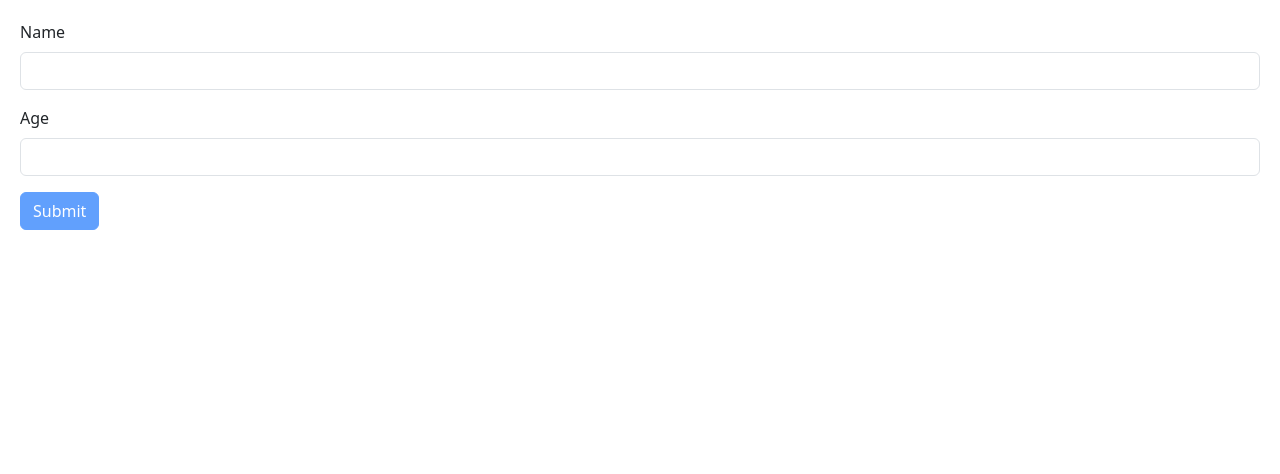
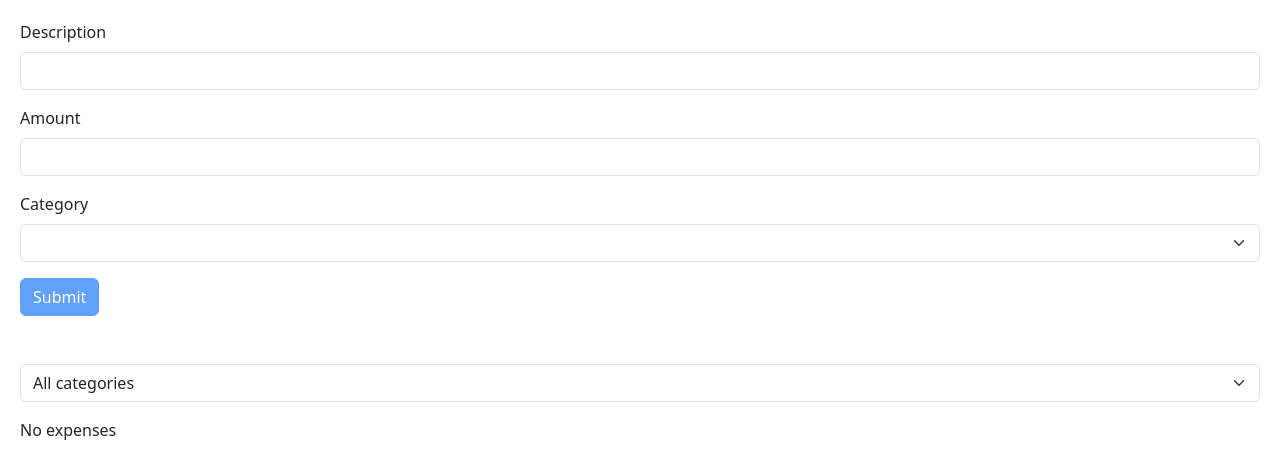
Before and after one commit to YoraneA/react-app, a React (Vite) app: page / in a window 1280 px wide. Shown: the top 474 px of the page. Built offline with nearby package versions, Linux system fonts and the light colour scheme.

Commit message:
Project - Build Expense Tracker

```diff
--- a/src/App.tsx
+++ b/src/App.tsx
@@ -1,9 +1,40 @@
 import Form from "./components/Form.tsx";
+import {useState} from "react";
+import ExpenseList from "./components/expense-tracker/components/ExpenseList.tsx";
+import ExpenseFilter from "./components/expense-tracker/components/ExpenseFilter.tsx";
+import ExpenseForm from "./components/expense-tracker/components/ExpenseForm.tsx";
 
 export default function App() {
+  const [expenses, setExpenses] = useState<Expense[]>([]);
+  const [selectedCategory, setSelectedCategory] = useState<string>('');
+
+  const expensesFiltered = selectedCategory
+    ? expenses.filter(e => e.category === selectedCategory)
+    : expenses;
+
+  const handleSubmit = (data: Expense) => {
+    const expense = { ...data, id: expenses.length + 1 };
+
+    setExpenses([...expenses, expense]);
+  }
+
+  const filterExpenses = (category: string) => {
+    setSelectedCategory(category);
+  }
+
+  const deleteExepense = (id: number) => {
+    setExpenses(expenses.filter(e => e.id !== id));
+  }
+
   return (
     <>
-      <Form/>
+      <div className="mb-5">
+        <ExpenseForm addExpense={handleSubmit}/>
+      </div>
+      <div className="mb-3">
+        <ExpenseFilter onSelectCategory={filterExpenses}/>
+      </div>
+      <ExpenseList expenses={expensesFiltered} onDelete={deleteExepense}/>
     </>
   );
 }
--- /dev/null
+++ b/src/components/expense-tracker/Categories.tsx
@@ -0,0 +1 @@
+export const categories = ['Groceries', 'Utilities', 'Entertainment'];
--- /dev/null
+++ b/src/components/expense-tracker/components/ExpenseFilter.tsx
@@ -0,0 +1,19 @@
+import {categories} from "../Categories.tsx";
+
+export default function ExpenseFilter({onSelectCategory}: Props) {
+  return (
+    <select
+      className='form-select'
+      onChange={(e) => onSelectCategory(e.target.value)}
+    >
+      <option value=''>All categories</option>
+      {categories.map(category =>
+        <option key={category} value={category}>{category}</option>
+      )}
+    </select>
+  )
+}
+
+interface Props {
+  onSelectCategory: (category: string) => void;
+}
--- /dev/null
+++ b/src/components/expense-tracker/components/ExpenseForm.tsx
@@ -0,0 +1,80 @@
+import {FieldValues, useForm} from "react-hook-form";
+import z from 'zod';
+import {zodResolver} from "@hookform/resolvers/zod";
+import {categories} from "../Categories.tsx";
+
+const schema = z.object({
+  description: z
+    .string()
+    .min(3, { message: 'Description should be at least 3 characters' })
+    .max(50, { message: 'Description should be at most 50 characters' }),
+  amount: z
+    .number({ invalid_type_error: 'Amount field is required' })
+    .min(0.01, { message: 'Amount is required' })
+    .max(100_000),
+  category: z
+    .enum(categories, {
+      errorMap: () => ({ message: ('Category is required') })
+    })
+})
+
+type ExpenseFormData = z.infer<typeof schema>;
+
+export default function ExpenseForm({addExpense}: Props) {
+  const { register, handleSubmit, formState: { errors, isValid }, reset } = useForm<ExpenseFormData>({ resolver: zodResolver(schema) });
+
+  const onSubmit = (data: ExpenseFormData) => {
+    addExpense(data);
+    reset();
+  }
+
+  return (
+    <form onSubmit={handleSubmit(onSubmit)}>
+      <div className="mb-3">
+        <label htmlFor="description" className="form-label">Description</label>
+        <input
+          {...register('description')}
+          id="description"
+          type="text"
+          className="form-control"
+        />
+        {errors.description && <p className="text-danger">{errors.description.message}</p>}
+      </div>
+      <div className="mb-3">
+        <label htmlFor="amount" className="form-label">Amount</label>
+        <input
+          {...register('amount', { valueAsNumber: true })}
+          id="amount"
+          type="number"
+          className="form-control"
+        />
+        {errors.amount && <p className="text-danger">{errors.amount.message}</p>}
+      </div>
+      <div className={"mb-3"}>
+        <label htmlFor="category" className="form-label">Category</label>
+        <select
+          {...register('category')}
+          id="category"
+          className="form-select"
+        >
+          <option value=""></option>
+          {categories.map(category =>
+            <option key={category} value={category}>{category}</option>
+          )}
+        </select>
+        {errors.category && <p className="text-danger">{errors.category.message}</p>}
+      </div>
+      <button
+        type="submit"
+        disabled={!isValid}
+        className="btn btn-primary"
+      >
+        Submit
+      </button>
+    </form>
+  )
+}
+
+interface Props {
+  addExpense: (data: FieldValues) => void;
+}
--- /dev/null
+++ b/src/components/expense-tracker/components/ExpenseList.tsx
@@ -0,0 +1,65 @@
+import {Expense} from "../../../App.tsx";
+
+export default function ExpenseList({expenses, onDelete}: Props)
+{
+  if (expenses.length === 0) {
+    return <p>No expenses</p>
+  }
+
+  const items = expenses.map(expense => {
+    return (
+      <tr key={expense.id}>
+        <td>{expense.description}</td>
+        <td>${expense.amount}</td>
+        <td>{expense.category}</td>
+        <td>
+          <button
+            onClick={() => onDelete(expense.id)}
+            className="btn btn-outline-danger">Delete</button>
+        </td>
+      </tr>
+    )
+  })
+
+  const calcultTotal = () => {
+    return expenses
+      .reduce((acc, expense) => expense.amount + acc, 0)
+      .toFixed(2);
+  }
+
+  return (
+    <table className="table table-bordered my-3">
+      <thead>
+      <tr>
+        <th>Description</th>
+        <th>Amount</th>
+        <th>Category</th>
+        <th></th>
+      </tr>
+      </thead>
+      <tbody>
+        {items}
+      </tbody>
+      <tfoot>
+        <tr>
+          <td>Total</td>
+          <td>${calcultTotal()}</td>
+          <td></td>
+          <td></td>
+        </tr>
+      </tfoot>
+    </table>
+  )
+}
+
+interface Expense {
+  id: number,
+  description: string;
+  amount: number;
+  category: string;
+}
+
+interface Props {
+  expenses: Expense[];
+  onDelete: (id: number) => void;
+}
```
